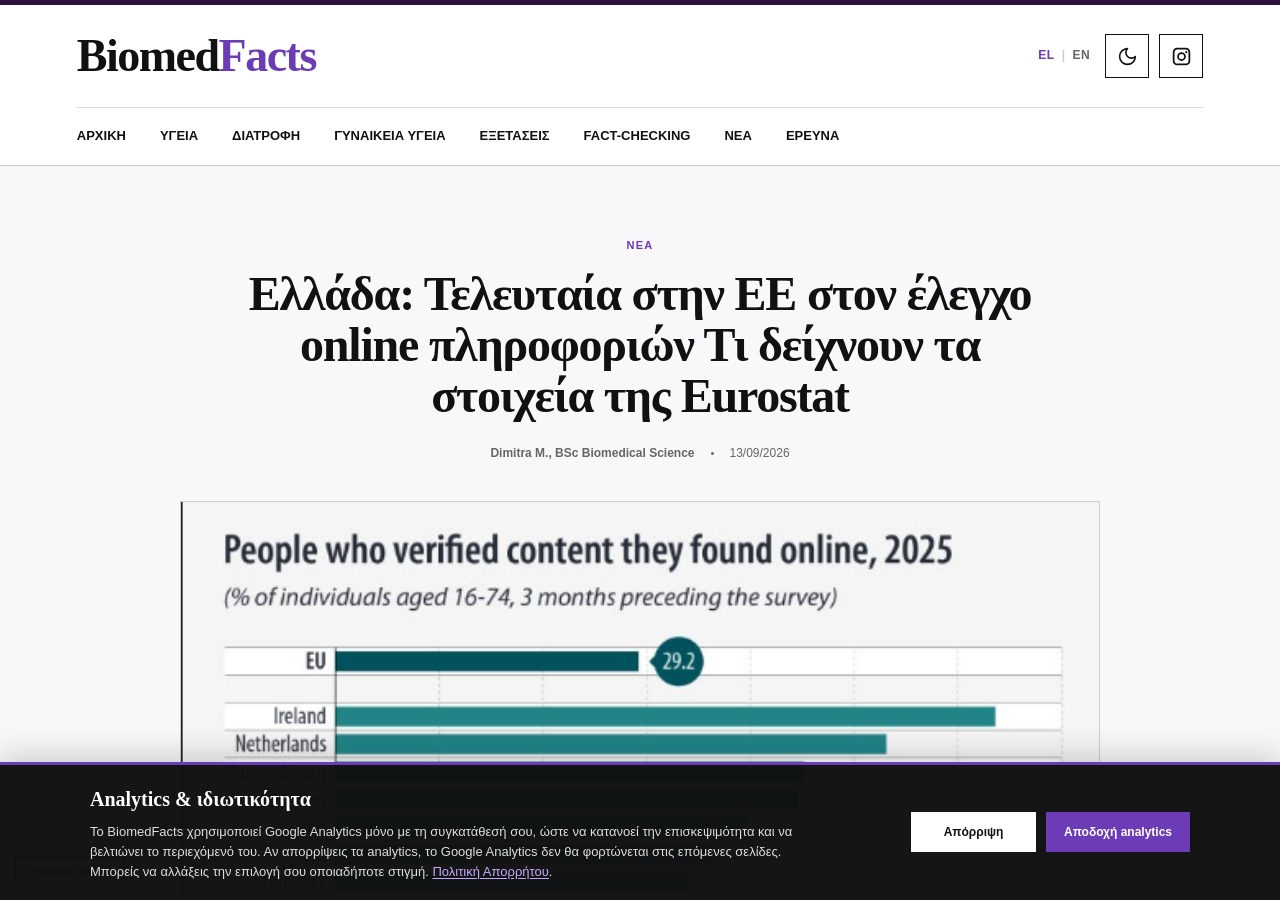
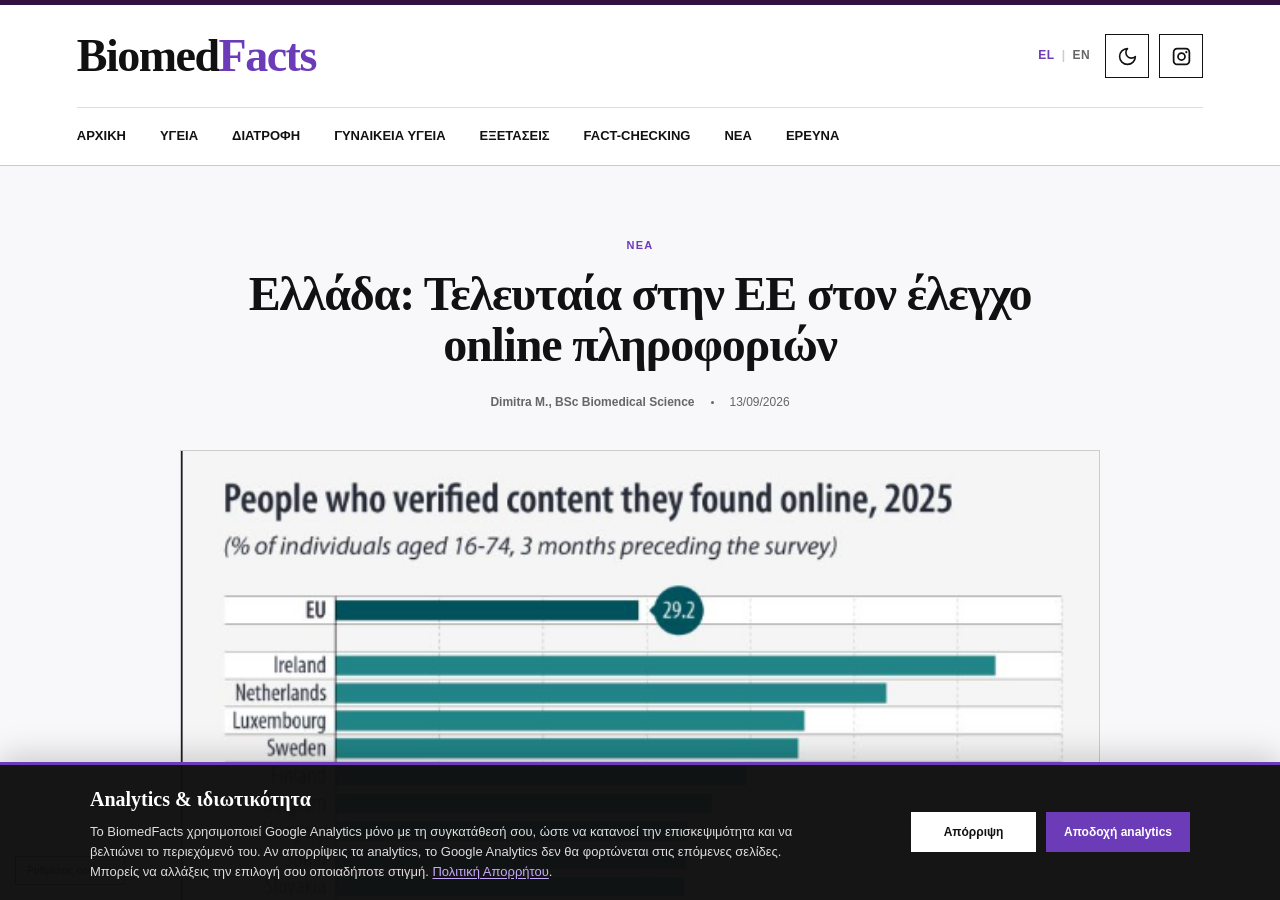
Before and after one commit to BiomedFacts/BiomedFacts, a Jekyll site: the page built from _posts/2026-09-13-ellada-teleytaia-sthn-ee-ston-elegxo-online-plhroforiwn-ti-deixnoyn-ta-stoixeia-ths-eurostat.md, in a window 1280 px wide and 900 px high. Built offline with Jekyll 4.4.1, drawn with Linux system fonts in a browser that asks for light colours; comment, search, counter and statistics services are not loaded.

Commit message:
Update _posts/2026-09-13-ellada-teleytaia-sthn-ee-ston-elegxo-online-plhroforiwn-ti-deixnoyn-ta-stoixeia-ths-eurostat.md (via Pages CMS)

```diff
--- a/_posts/2026-09-13-ellada-teleytaia-sthn-ee-ston-elegxo-online-plhroforiwn-ti-deixnoyn-ta-stoixeia-ths-eurostat.md
+++ b/_posts/2026-09-13-ellada-teleytaia-sthn-ee-ston-elegxo-online-plhroforiwn-ti-deixnoyn-ta-stoixeia-ths-eurostat.md
@@ -1,6 +1,5 @@
 ---
-title: "Ελλάδα: Τελευταία στην ΕΕ στον έλεγχο online πληροφοριών Τι δείχνουν τα
-  στοιχεία της Eurostat"
+title: "Ελλάδα: Τελευταία στην ΕΕ στον έλεγχο online πληροφοριών "
 date: 2026-09-13
 category: Νέα
 translation_key: Eurostat-001
```
